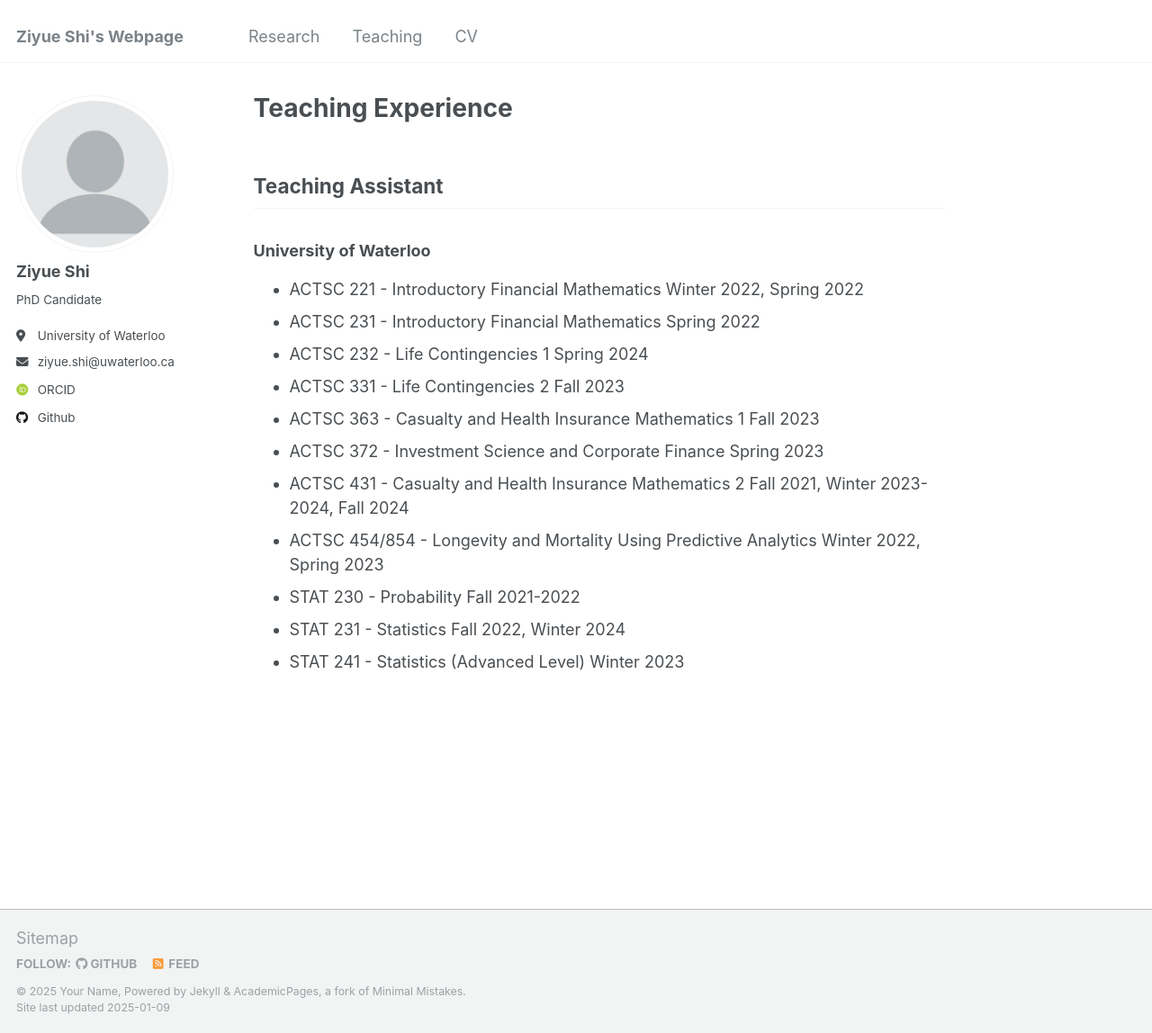
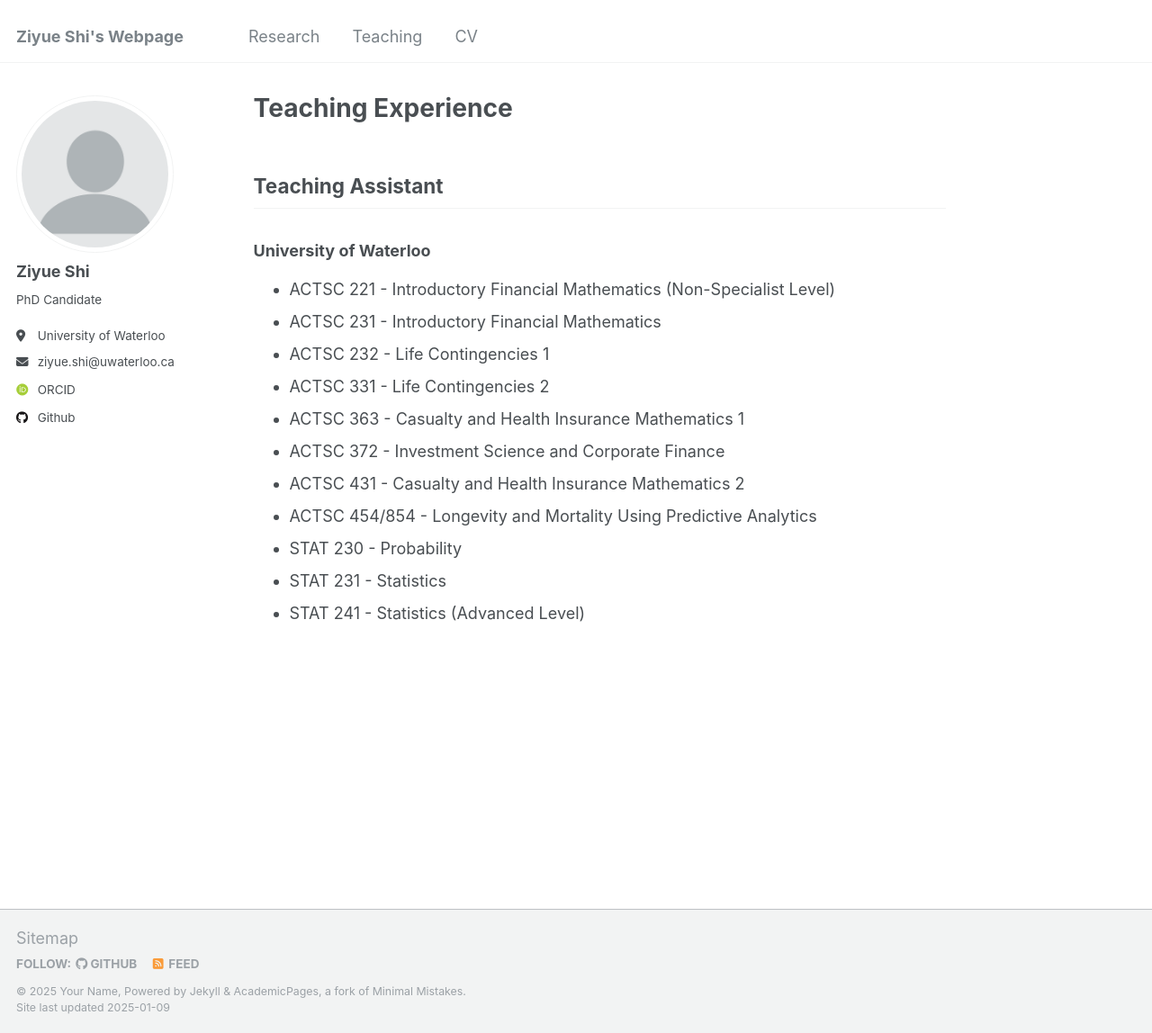
Before and after one commit to ZiyueSHI/ZiyueSHI.github.io, a Jekyll site: the page built from _pages/teaching.md, in a window 1280 px wide and 1148 px high. Shown: the whole window at 90% size. Built offline with Jekyll 4.4.1, drawn with Linux system fonts in a browser that asks for light colours; some web fonts are replaced.

Commit message:
Update teaching.md

```diff
--- a/_pages/teaching.md
+++ b/_pages/teaching.md
@@ -7,14 +7,14 @@ author_profile: true
 <h2>Teaching Assistant</h2>
 <h3>University of Waterloo</h3>
 
-* ACTSC 221 - Introductory Financial Mathematics 	Winter 2022, Spring 2022
-* ACTSC 231 - Introductory Financial Mathematics 	Spring 2022
-* ACTSC 232 - Life Contingencies 1 	Spring 2024
-* ACTSC 331 - Life Contingencies 2 	Fall 2023
-* ACTSC 363 - Casualty and Health Insurance Mathematics 1 	Fall 2023
-* ACTSC 372 - Investment Science and Corporate Finance 	Spring 2023
-* ACTSC 431 - Casualty and Health Insurance Mathematics 2 	Fall 2021, Winter 2023-2024, Fall 2024
-* ACTSC 454/854 - Longevity and Mortality Using Predictive Analytics 	Winter 2022, Spring 2023
-* STAT 230 - Probability 	Fall 2021-2022
-* STAT 231 - Statistics 	Fall 2022, Winter 2024
-* STAT 241 - Statistics (Advanced Level) 	Winter 2023
+* ACTSC 221 - Introductory Financial Mathematics (Non-Specialist Level)
+* ACTSC 231 - Introductory Financial Mathematics
+* ACTSC 232 - Life Contingencies 1
+* ACTSC 331 - Life Contingencies 2
+* ACTSC 363 - Casualty and Health Insurance Mathematics 1
+* ACTSC 372 - Investment Science and Corporate Finance
+* ACTSC 431 - Casualty and Health Insurance Mathematics 2
+* ACTSC 454/854 - Longevity and Mortality Using Predictive Analytics
+* STAT 230 - Probability
+* STAT 231 - Statistics
+* STAT 241 - Statistics (Advanced Level)
```
